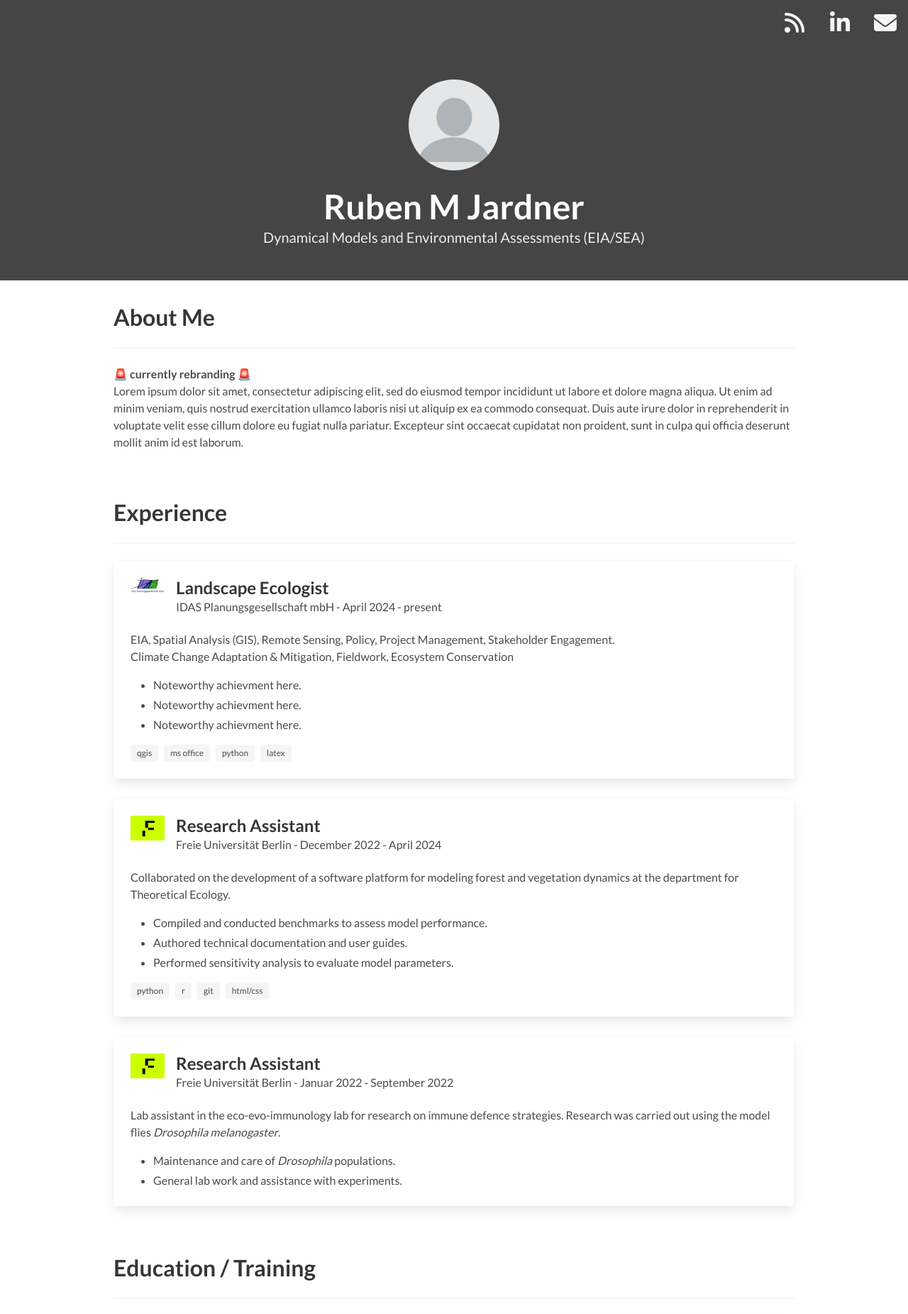
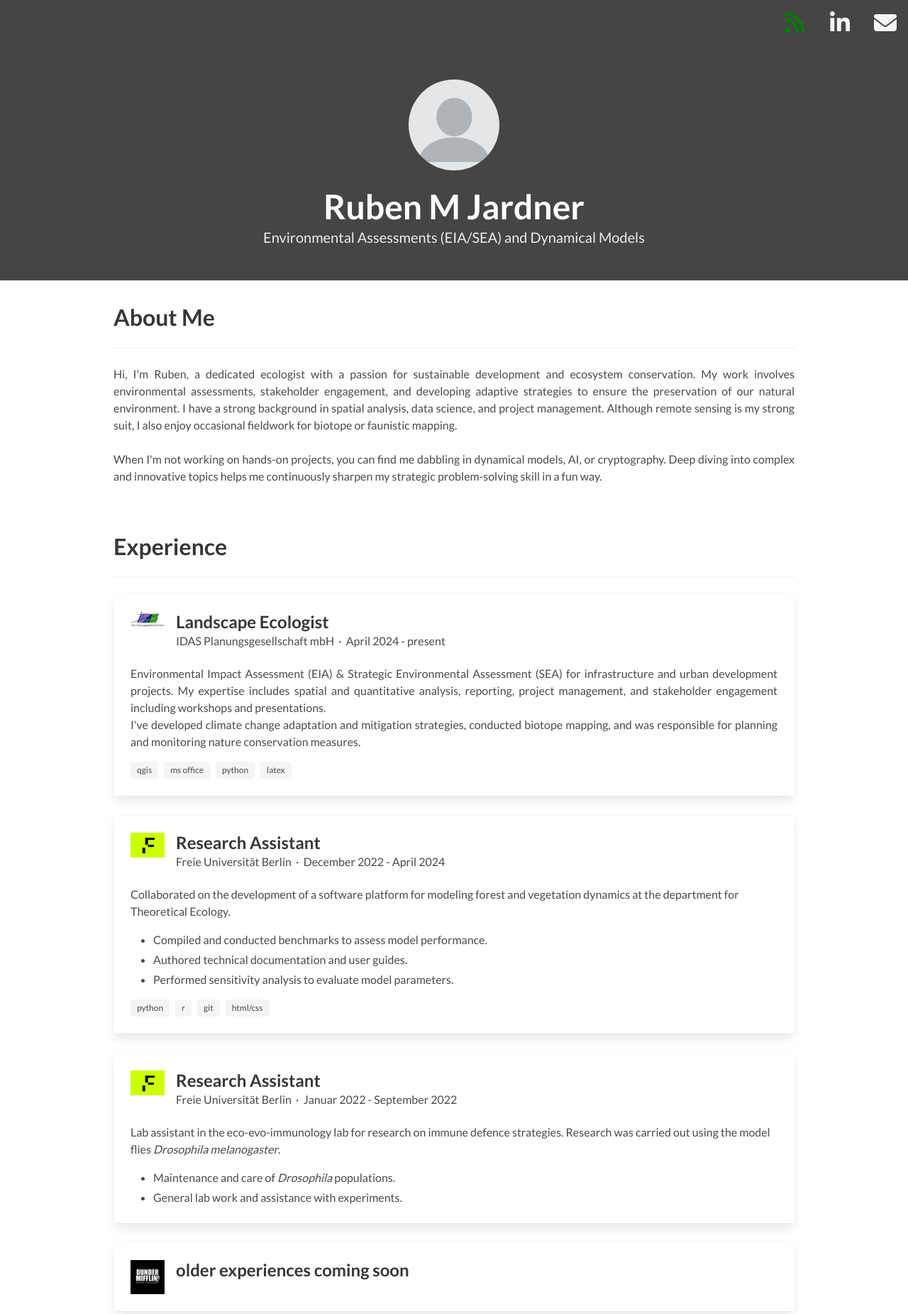
Before and after one commit to rbnmj/rbnmj.github.io, a plain HTML site: page index.html in a window 1280 px wide. Shown: the top 1851 px of the page at 71% size. Drawn offline with Linux system fonts and the light colour scheme.

Commit message:
we live (no photo still)

```diff
--- a/index.html
+++ b/index.html
@@ -7,6 +7,19 @@
   <link rel="icon" href="favicon.webp" type="image/x-icon">
   <link rel="stylesheet" href="css/main.bundle.css">
   <script src="https://kit.fontawesome.com/4e5a72c756.js"></script>
+  <style>
+    .justified-text {
+      text-align: justify;
+    }
+    .flash-icon {
+      animation: flash 1s infinite;
+    }
+    @keyframes flash {
+      0% { color: green; }
+      50% { color: white; }
+      100% { color: green; }
+    }
+  </style>
 </head>
 
 <body>
@@ -27,7 +40,7 @@
       <div class="navbar-end">
         <div class="navbar-item">
           <a href="https://rbnmj.github.io/rss/" class="icon is-large has-text-light">
-            <i class="fas fa-2x fa-rss"></i>
+            <i class="fas fa-2x fa-rss flash-icon"></i>
           </a>
         </div>
         <div class="navbar-item">
@@ -60,7 +73,7 @@
               Ruben M Jardner
             </h1>
             <h2 class="subtitle">
-              Dynamical Models and Environmental Assessments (EIA/SEA)
+              Environmental Assessments (EIA/SEA) and Dynamical Models
             </h2>
             <!-- <p>
               <a href="docs/resume.txt" class="icon has-text-light">
@@ -77,11 +90,7 @@
     <div class="container">
       <h1 class="title">About Me</h1>
       <hr />
-      <p><b>&#128680 currently rebranding &#128680</b><br>Lorem ipsum dolor sit amet, consectetur adipiscing elit, sed do eiusmod tempor incididunt ut labore et dolore
-        magna aliqua. Ut enim ad minim veniam, quis nostrud exercitation ullamco laboris nisi ut aliquip ex ea commodo
-        consequat. Duis aute irure dolor in reprehenderit in voluptate velit esse cillum dolore eu fugiat nulla
-        pariatur. Excepteur sint occaecat cupidatat non proident, sunt in culpa qui officia deserunt mollit anim id est
-        laborum.</p>
+      <p class="justified-text">Hi, I'm Ruben, a dedicated ecologist with a passion for sustainable development and ecosystem conservation. My work involves environmental assessments, stakeholder engagement, and developing adaptive strategies to ensure the preservation of our natural environment. I have a strong background in spatial analysis, data science, and project management. Although remote sensing is my strong suit, I also enjoy occasional fieldwork for biotope or faunistic mapping. <br><br> When I'm not working on hands-on projects, you can find me dabbling in dynamical models, AI, or cryptography. Deep diving into complex and innovative topics helps me continuously sharpen my strategic problem-solving skill in a fun way.</p>
     </div>
   </section>
   <section class="section">
@@ -93,23 +102,18 @@
           <div class="media">
             <div class="media-left">
               <figure class="image is-48x48">
-                <img src="img/IDAS-Logo.jpg" alt="Placeholder image">
+                <img src="img/IDAS-Logo.jpg" alt="IDAS Planungsgesellschaft mbH Logo">
               </figure>
             </div>
             <div class="media-content">
               <p class="title is-4">Landscape Ecologist</p>
-              <p class="subtitle is-6">IDAS Planungsgesellschaft mbH - <time datetime="2014-4">April 2024</time> - <time
+              <p class="subtitle is-6">IDAS Planungsgesellschaft mbH &nbsp;&#x00B7;&nbsp; <time datetime="2014-4">April 2024</time> - <time
                   datetime="">present</time> </p>
             </div>
           </div>
           <div class="content">
-            <p>EIA, Spatial Analysis (GIS), Remote Sensing, Policy, Project Management, Stakeholder Engagement.<br>
-            Climate Change Adaptation & Mitigation, Fieldwork, Ecosystem Conservation</p>
-            <ul>
-              <li>Noteworthy achievment here.</li>
-              <li>Noteworthy achievment here.</li>
-              <li>Noteworthy achievment here.</li>
-            </ul>
+            <p class="justified-text"> Environmental Impact Assessment (EIA) & Strategic Environmental Assessment (SEA) for infrastructure and urban development projects. My expertise includes spatial and quantitative analysis, reporting, project management, and stakeholder engagement including workshops and presentations. <br>
+            I've developed climate change adaptation and mitigation strategies, conducted biotope mapping, and was responsible for planning and monitoring nature conservation measures.</p>
             <div class="tags">
               <span class="tag">qgis</span>
               <span class="tag">ms office</span>
@@ -124,12 +128,12 @@
           <div class="media">
             <div class="media-left">
               <figure class="image is-48x48">
-                <img src="img/fuberlin-logo.jpg" alt="Placeholder image">
+                <img src="img/fuberlin-logo.jpg" alt="FU Berlin Logo">
               </figure>
             </div>
             <div class="media-content">
               <p class="title is-4">Research Assistant</p>
-              <p class="subtitle is-6">Freie Universität Berlin - <time datetime="2022-11">December 2022</time> - <time
+              <p class="subtitle is-6">Freie Universität Berlin &nbsp;&#x00B7;&nbsp; <time datetime="2022-11">December 2022</time> - <time
                   datetime="2024-4">April 2024</time></p>
             </div>
           </div>
@@ -154,12 +158,12 @@
           <div class="media">
             <div class="media-left">
               <figure class="image is-48x48">
-                <img src="img/fuberlin-logo.jpg" alt="Placeholder image">
+                <img src="img/fuberlin-logo.jpg" alt="FU Berlin Logo">
               </figure>
             </div>
             <div class="media-content">
               <p class="title is-4">Research Assistant</p>
-              <p class="subtitle is-6">Freie Universität Berlin - <time datetime="2022-01">Januar 2022</time> - <time
+              <p class="subtitle is-6">Freie Universität Berlin &nbsp;&#x00B7;&nbsp; <time datetime="2022-01">Januar 2022</time> - <time
                   datetime="2022-09">September 2022</time></p>
             </div>
           </div>
@@ -169,6 +173,21 @@
               <li>Maintenance and care of <i>Drosophila</i> populations.</li>
               <li>General lab work and assistance with experiments.</li>
             </ul>
+          </div>
+        </div>
+      </div>
+      <div class="card card-gap">
+        <div class="card-content">
+          <div class="media">
+            <div class="media-left">
+              <figure class="image is-48x48">
+                <img src="img/dunder-mifflin-logo.png" alt="Placeholder image">
+              </figure>
+            </div>
+            <div class="media-content">
+              <p class="title is-4">older experiences coming soon</p>
+              <p class="subtitle is-6"></p>
+            </div>
           </div>
         </div>
       </div>
@@ -184,7 +203,7 @@
           <div class="media">
             <div class="media-left">
               <figure class="image is-48x48">
-                <img src="img/up-logo.jpg" alt="Placeholder image">
+                <img src="img/up-logo.jpg" alt="Uni Potsdam Logo">
               </figure>
             </div>
             <div class="media-content">
@@ -202,7 +221,7 @@
           <div class="media">
             <div class="media-left">
               <figure class="image is-48x48">
-                <img src="img/UniBi_Logo.png" alt="Placeholder image">
+                <img src="img/UniBi_Logo.png" alt="Uni Bielefeld Logo">
               </figure>
             </div>
             <div class="media-content">
@@ -222,6 +241,7 @@
     <div class="container">
       <h1 class="title">Projects</h1>
       <hr />
+      <p>The projects section is currently under construction. I'm aiming to showcase some of my projects in ecology, coding and modelling here. You can expect mainly projects implemented in Python in this section with some exception like my EcoRSS feed which is already functioning but has lots of improvements planned for the future.</p><br>
       <div class="tile is-ancestor">
         <div class="tile is-vertical is-12">
           <div class="tile">
```
